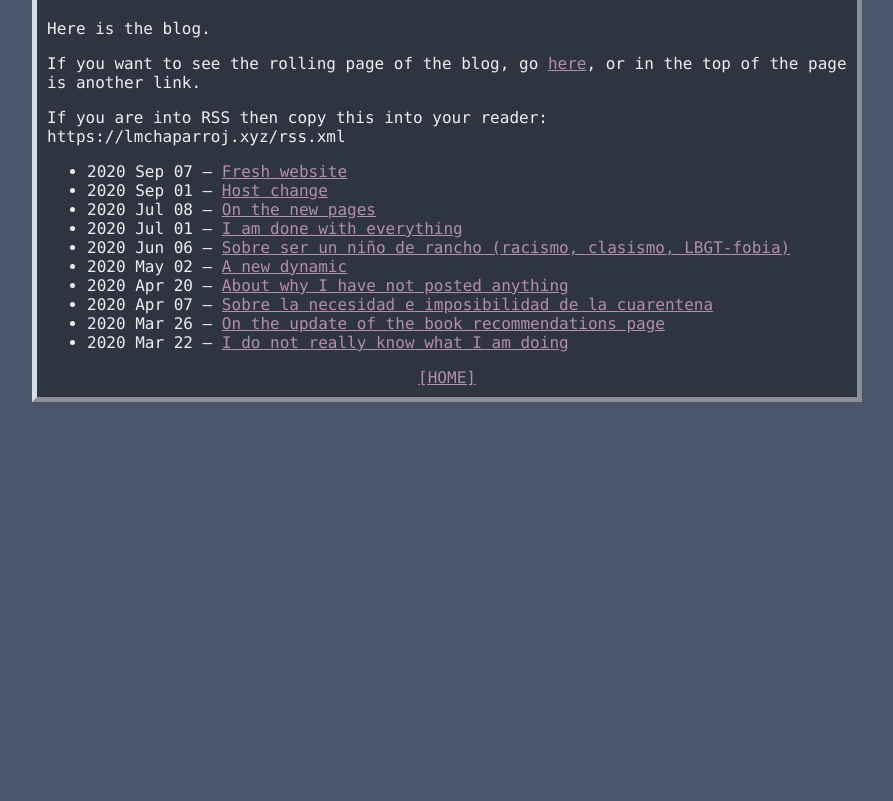
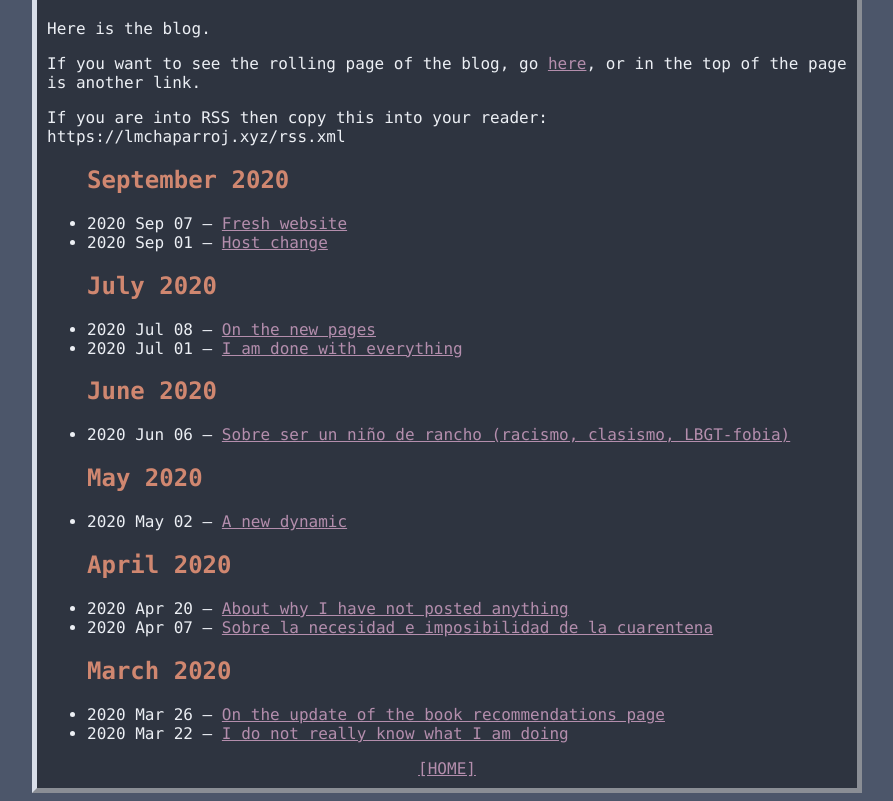
Before and after one commit to lmchj/website, a plain HTML site: page blogindex.html in a window 1280 px wide. Shown: the part 94-895 px from the top of the page, without its empty margins (193-1086 px from the left). Before the commit the page ends 800 px from the top, so only its background shows below. Drawn offline with Linux system fonts and the light colour scheme.

Commit message:
change name to scripts, new favicon, change on pages to make them nice

```diff
--- a/blogindex.html
+++ b/blogindex.html
@@ -33,14 +33,20 @@
 <!-- These are the blog posts -->
 
 <!-- LB -->
+<h2>September 2020</h2>
 <li>2020 Sep 07 &ndash; <a href="blog/20200907fresh-website.html">Fresh website</a></li>
 <li>2020 Sep 01 &ndash; <a href="blog/20200901host-change.html">Host change</a></li>
+<h2>July 2020</h2>
 <li>2020 Jul 08 &ndash; <a href="blog/20200708on-the-new-pages.html">On the new pages</a></li>
 <li>2020 Jul 01 &ndash; <a href="blog/20200701i-am-done-with-everything.html">I am done with everything</a></li>
+<h2>June 2020</h2>
 <li>2020 Jun 06 &ndash; <a href="blog/20200603sobre-ser-un-nino-de-rancho-racismo-clasismo-lbgtfobia.html">Sobre ser un niño de rancho (racismo, clasismo, LBGT-fobia)</a></li>
+<h2>May 2020</h2>
 <li>2020 May 02 &ndash; <a href="blog/20200502a-new-dynamic.html">A new dynamic</a></li>
+<h2>April 2020</h2>
 <li>2020 Apr 20 &ndash; <a href="blog/20200420about-why-i-have-not-posted-anything.html">About why I have not posted anything</a></li>
 <li>2020 Apr 07 &ndash; <a href="blog/20200407sobre-la-necesidad-e-imposibilidad-de-la-cuarentena.html">Sobre la necesidad e imposibilidad de la cuarentena</a></li>
+<h2>March 2020</h2>
 <li>2020 Mar 26 &ndash; <a href="blog/20200326on-the-update-of-the-book-recommendations-page.html">On the update of the book recommendations page</a></li>
 <li>2020 Mar 22 &ndash; <a href="blog/20200322i-do-not-really-know-what-i-am-doing.html">I do not really know what I am doing</a></li>
 
```
Also changed, not shown: 2020.html (+1 -1 lines), fuera-de-la-caverna.html (+0 -1 lines), podcasts.html (+1 -1 lines), pics/icons/lm-anim.ico (added), 4 other files. Lines whose indentation alone changed are shown as unchanged.
